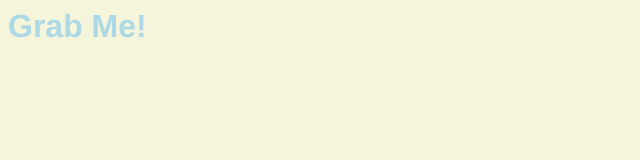
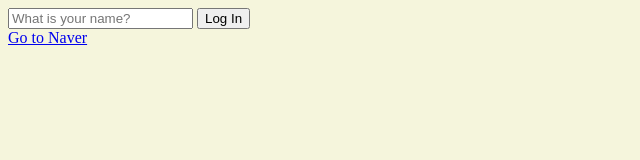
Before and after one commit to topgun0415/crome-app-nomad, a plain HTML site: page index.html in a window 1280 px wide. Shown: the whole page, without its empty margins (0-640 px from the left). Drawn offline with Linux system fonts and the light colour scheme.

Commit message:
Feat : form & button creat

```diff
--- a/index.html
+++ b/index.html
@@ -10,9 +10,19 @@
     <title>Crome JS App</title>
   </head>
   <body>
-    <div class="hello">
-      <h1 class="sexy-font">Grab Me!</h1>
-    </div>
+    <form class="login-form">
+      <input
+        required
+        maxlength="15"
+        minlength="3"
+        type="text"
+        placeholder="What is your name?"
+      />
+      <button>Log In</button>
+      <br />
+      <a href="www.naver.com">Go to Naver</a>
+    </form>
+
     <!-- Javascript -->
     <script src="app.js"></script>
   </body>
```
